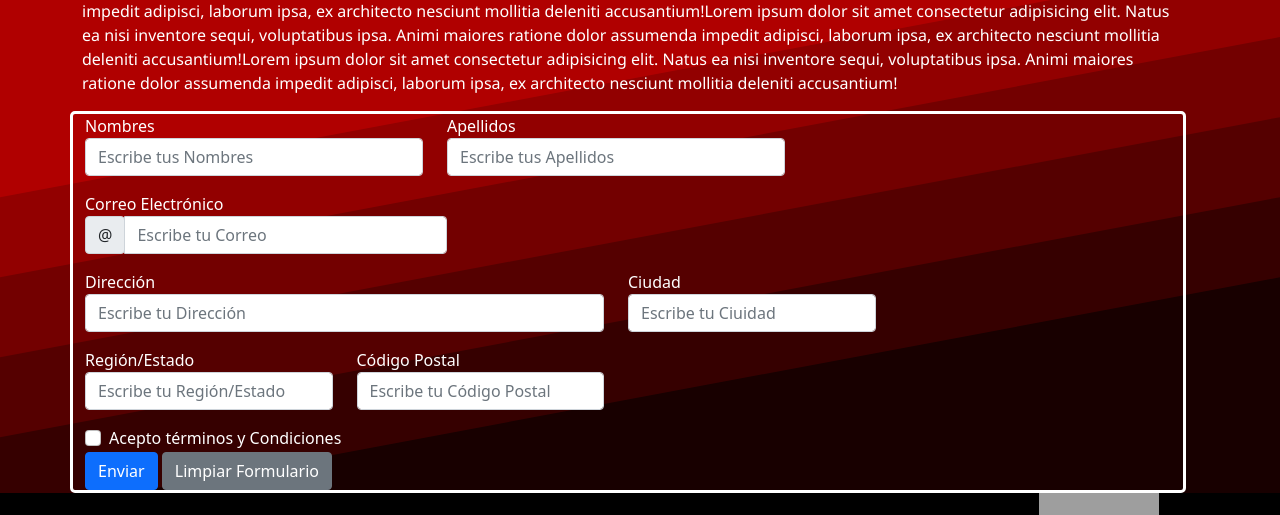
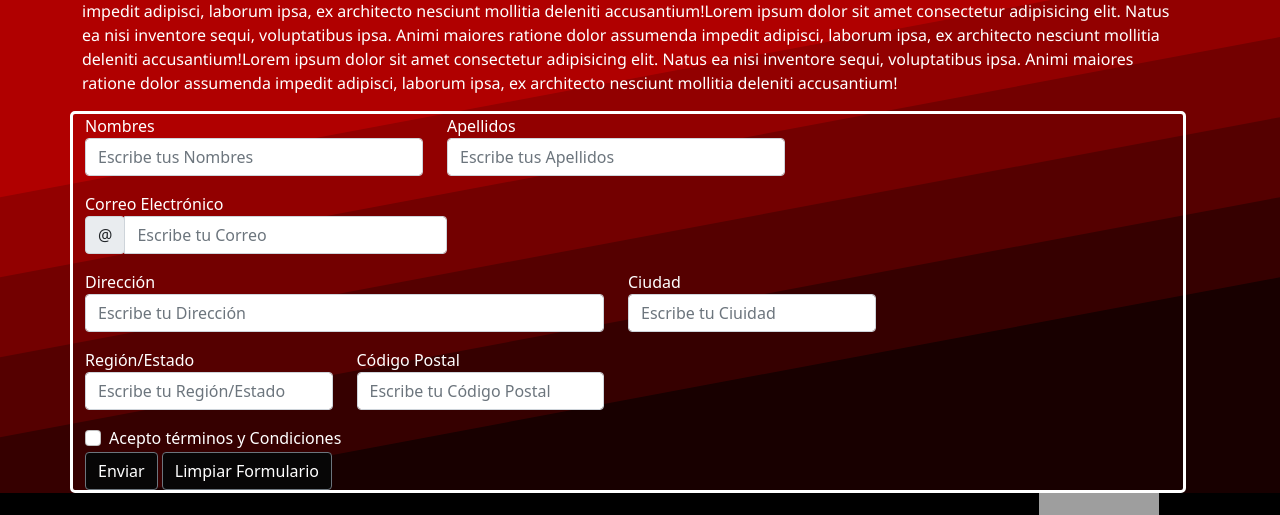
Before and after one commit to rodrigomontoya/3-Entrega-ProyectoFinal, a plain HTML site: page MyStyle-Montoya/pages/contacto.html in a window 1280 px wide. Shown: the part 285-800 px from the top of the page. Drawn offline with nearby package versions, Linux system fonts and the light colour scheme; grey boxes are pictures that could not be loaded.

Commit message:
Cambios Contacto

```diff
--- a/MyStyle-Montoya/pages/contacto.html
+++ b/MyStyle-Montoya/pages/contacto.html
@@ -133,7 +133,7 @@
                         </label>
                       </div>
                     </div>
-                    <button class="btn btn-primary" type="submit">Enviar</button>
+                    <button class="btn btn-secondary " type="submit">Enviar</button>
                     <button class="btn btn-secondary" type="reset">Limpiar Formulario</button>
                   </form>
             </div>
--- a/MyStyle-Montoya/scss/layout/_mainContacto.scss
+++ b/MyStyle-Montoya/scss/layout/_mainContacto.scss
@@ -31,7 +31,13 @@
     }
 }
 
+.btn-secondary {
+    background-color: rgb(7, 6, 6) !important;
+    &:hover{
+        background-color:rgb(177, 4, 4) !important;
+    }
 
+}
 .fondoRelleno:hover{
     background-color: black !important;
     color:white !important;
```
Also changed, not shown: MyStyle-Montoya/css/estilo.css, 1 other file.
